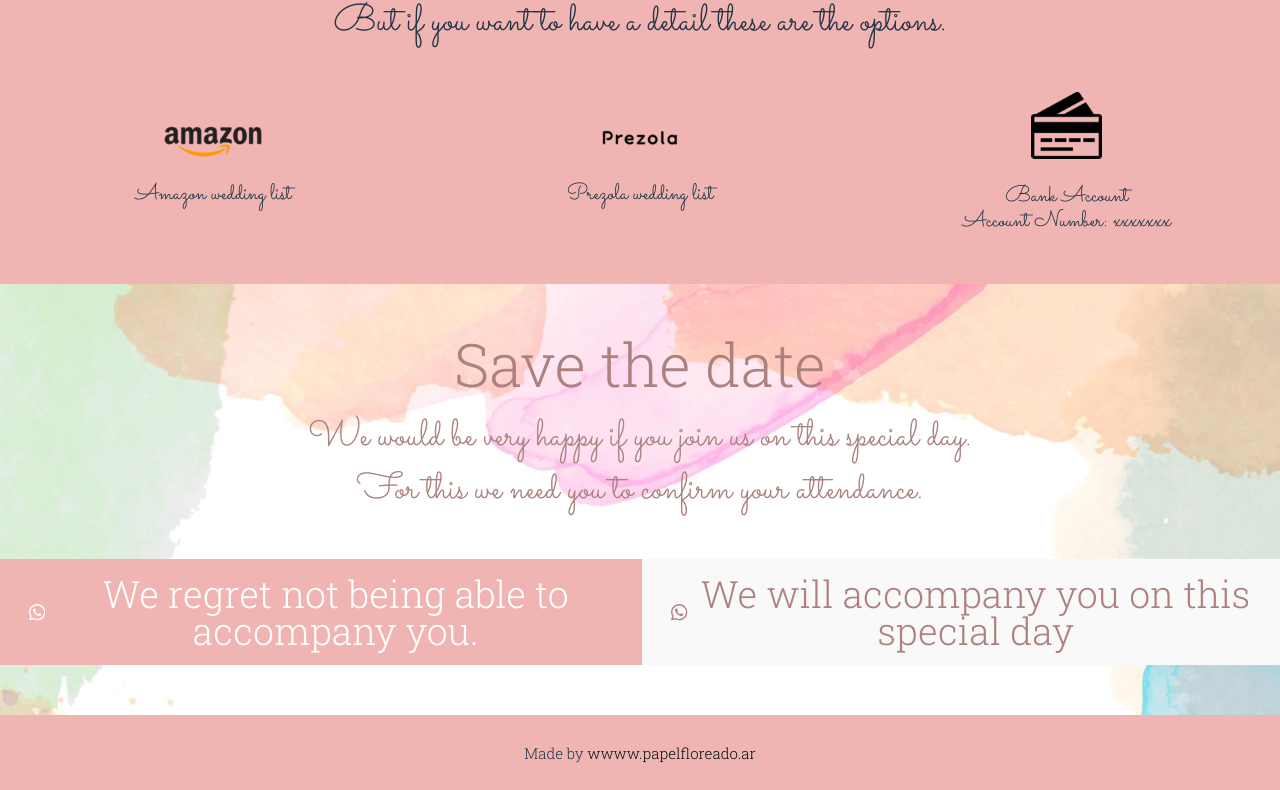
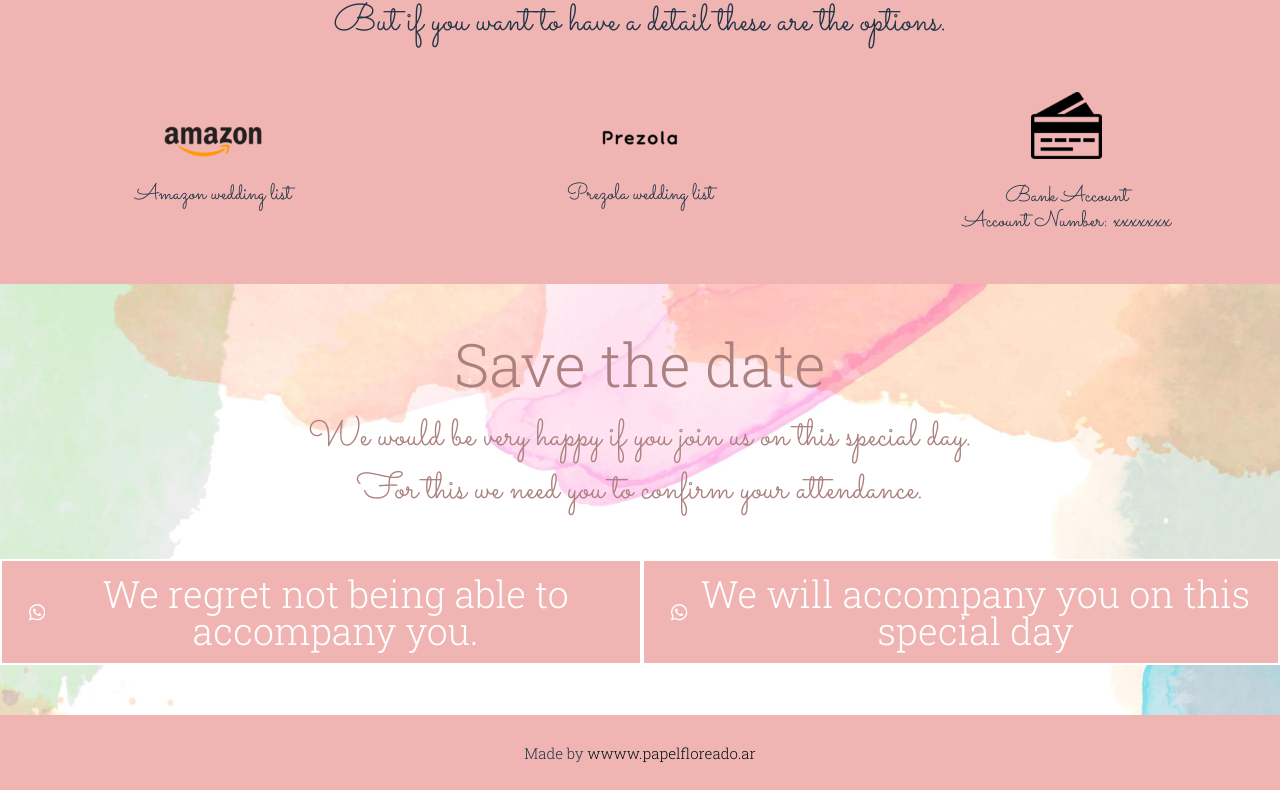
Before and after one commit to PapelFloreado/wedding-example, a React (Vite) app: page / in a window 1280 px wide. Shown: the part 4803-5593 px from the top of the page. Built offline with nearby package versions, Linux system fonts and the light colour scheme.

Commit message:
wedding final v0.7c

```diff
--- a/src/components/Confirm/Confirm.jsx
+++ b/src/components/Confirm/Confirm.jsx
@@ -29,13 +29,13 @@ const Confirm = () => {
                 transition={{ duration: 1, ease: 'easeInOut', delay:0.4}}
                 animate={{scale: 1}}
                 exit={{ opacity: 0}} className='md:flex-row flex flex-col font-roboto py-20 text-4xl items-center justify-center mx-auto'>
-                <button className='hover:border-white duration-700 ease-in-out items-center  text-white bg-melon flex justify-center gap-5' type='button'>
+                <button className='hover:border-melon flex border-white text-white justify-center gap-5 items-center bg-melon' type='button'>
                     <BsWhatsapp/>
                     <a className='text-white text-2xl md:text-6xl' href="https://wa.me/5491140435288/?text=Hi!%20I%20liked%20your%20application%20I%20would%20like%20to%20hire%20you" target="_blank" rel="noopener noreferrer">We regret not being able to accompany you.</a>
                 </button>
-                <button className='hover:border-melon flex justify-center gap-5 items-center' type='button'>
+                <button className='hover:border-melon text-white bg-melon border-white flex justify-center gap-5 items-center' type='button'>
                     <BsWhatsapp />
-                    <a className='text-melon text-2xl md:text-6xl' href="https://wa.me/5491140435288/?text=Hi!%20I%20liked%20your%20application%20I%20would%20like%20to%20hire%20you" target="_blank" rel="noopener noreferrer">We will accompany you on this special day</a>
+                    <a className='text-white text-2xl md:text-6xl' href="https://wa.me/5491140435288/?text=Hi!%20I%20liked%20your%20application%20I%20would%20like%20to%20hire%20you" target="_blank" rel="noopener noreferrer">We will accompany you on this special day</a>
                 </button>
             </motion.div>
 
```
